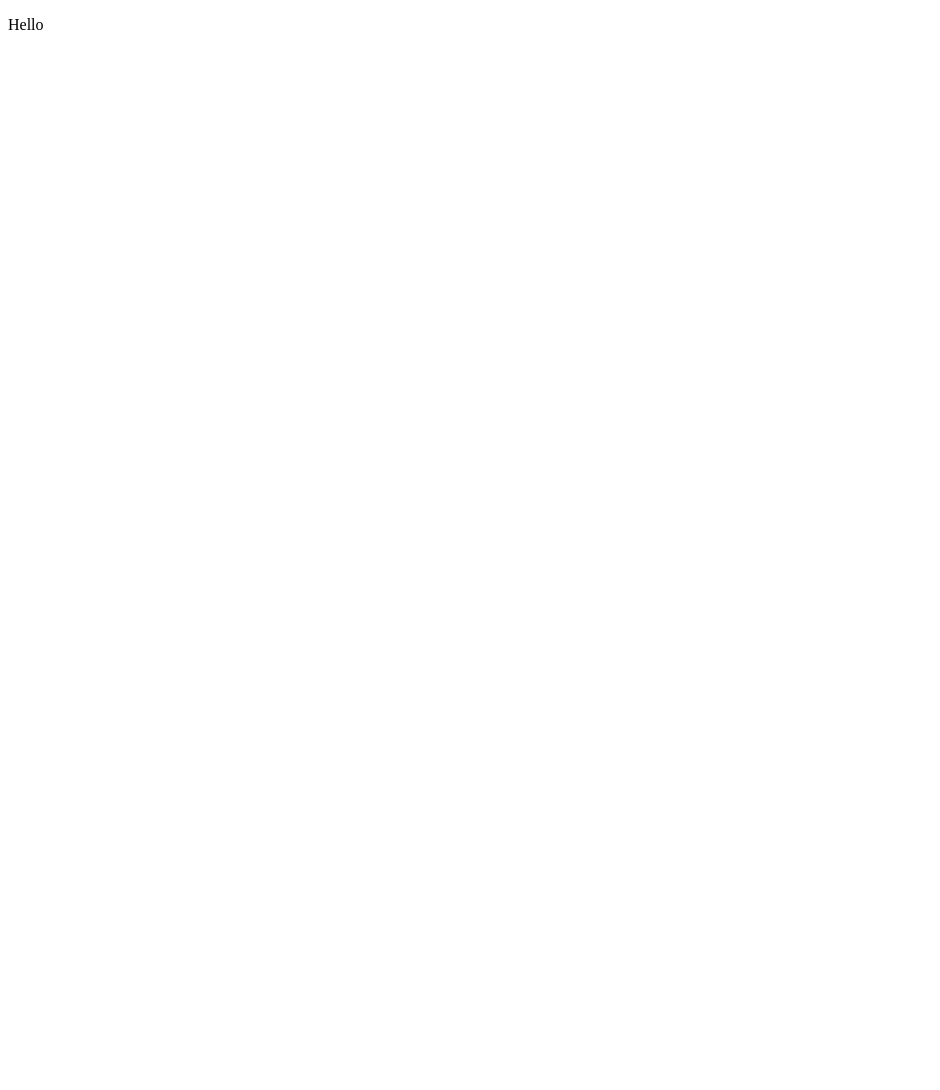
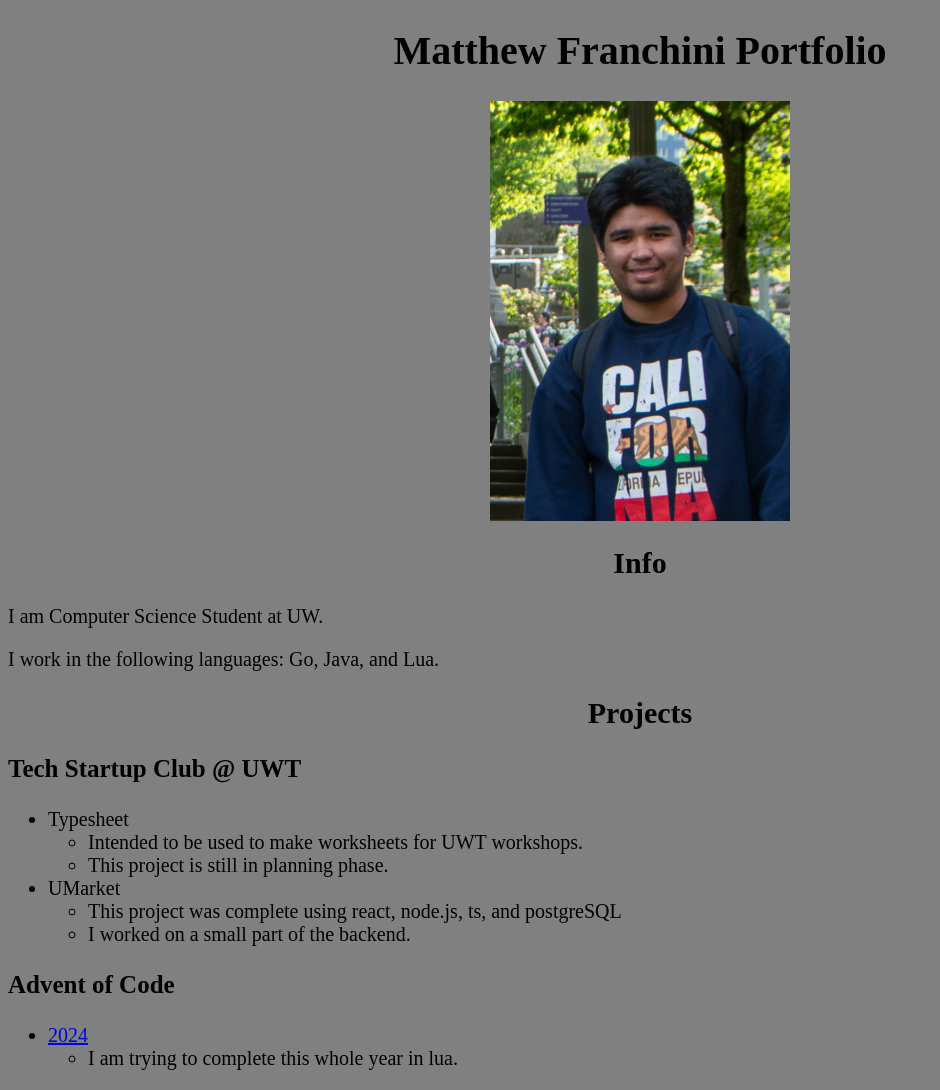
Before and after one commit to matchewf11/portfolio, a plain HTML site: page index.html in a window 1280 px wide. Shown: the whole page, without its empty margins (0-940 px from the left). Before the commit the page ends 800 px from the top, so only its background shows below. Drawn offline with Linux system fonts and the light colour scheme.

Commit message:
Updated to include some basic info

```diff
--- a/index.html
+++ b/index.html
@@ -5,8 +5,34 @@
     <meta name="viewport" content="width=device-width, initial-scale=1.0">
     <meta http-equiv="X-UA-Compatible" content="ie=edge">
     <title>Matthew Franchini's Portfolio</title>
+    <link rel="stylesheet" href="styles.css">
   </head>
   <body>
-    <p>Hello</p>
+    <h1>Matthew Franchini Portfolio</h1>
+    <img src="my_pic.jpg" alt="Picture of me">
+    <h2>Info</h2>
+      <p>I am Computer Science Student at UW.</p>
+      <p>I work in the following languages: Go, Java, and Lua.</p>
+    <h2>Projects</h2>
+      <h3>Tech Startup Club @ UWT</h3>
+      <ul>
+        <li>Typesheet</li>
+          <ul>
+            <li>Intended to be used to make worksheets for UWT workshops.</li>
+            <li>This project is still in planning phase.</li>
+          </ul>
+        <li>UMarket</li>
+          <ul>
+            <li>This project was complete using react, node.js, ts, and postgreSQL</li>
+            <li>I worked on a small part of the backend.</li>
+          </ul>
+      </ul>
+      <h3>Advent of Code</h3>
+      <ul>
+        <li><a href="https://github.com/matchewf11/2024AdventOfCodeLua" target="_blank" rel="noopener noreferrer">2024</a></li>
+          <ul>
+            <li>I am trying to complete this whole year in lua.</li>
+          </ul>
+      </ul>
   </body>
 </html>
--- /dev/null
+++ b/styles.css
@@ -0,0 +1,32 @@
+body {
+    background-color: gray;
+}
+
+img {
+    display: block;
+    margin-left: auto;
+    margin-right: auto;
+    max-width: 300px;
+}
+
+h1 {
+    text-align: center;
+    font-size: 40px;
+}
+
+h2 {
+    font-size: 30px;
+    text-align: center;
+}
+
+h3 {
+    font-size: 25px;
+}
+
+p {
+    font-size: 20px;
+}
+
+ul {
+    font-size: 20px;
+}
```
Also changed, not shown: my_pic.jpg (added).
